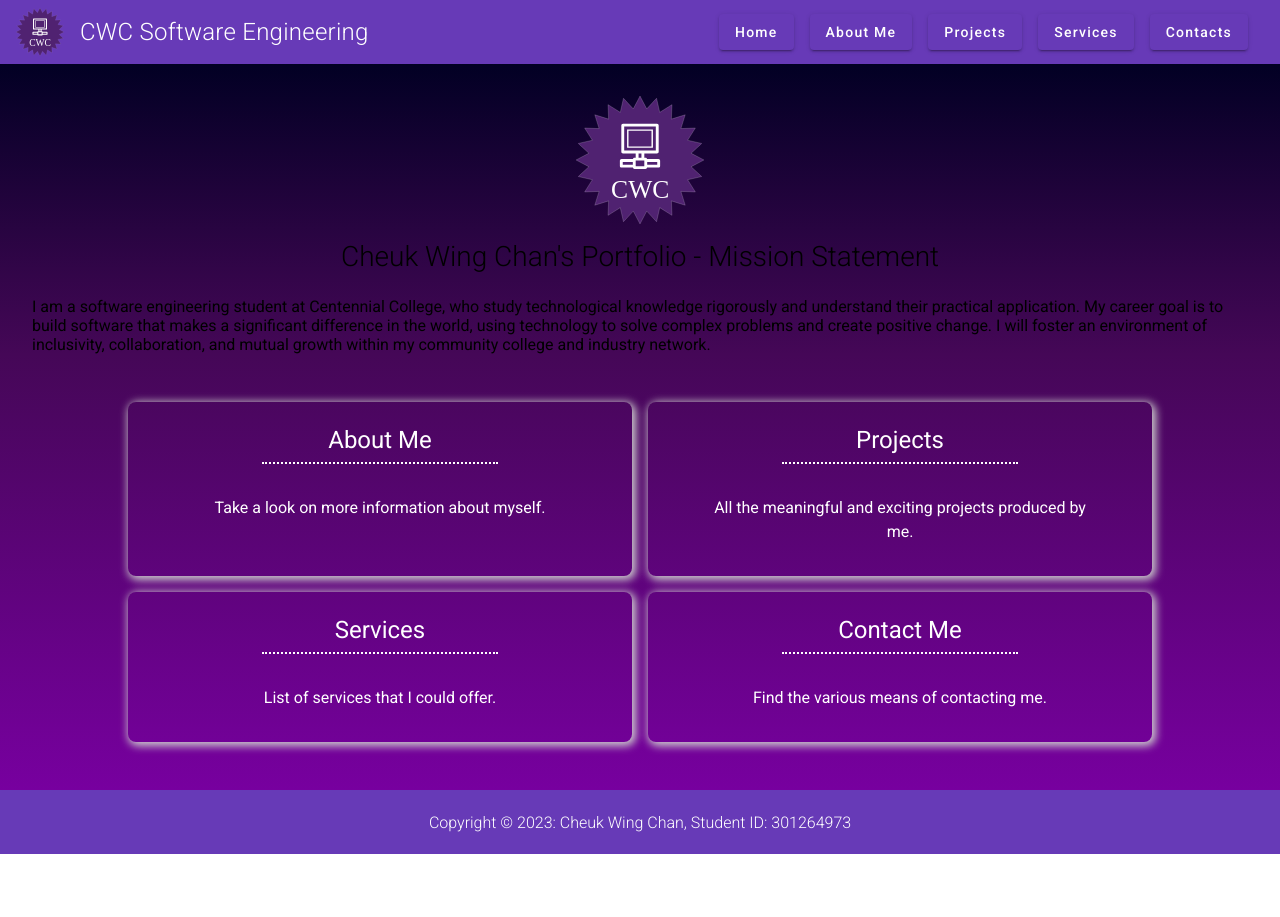
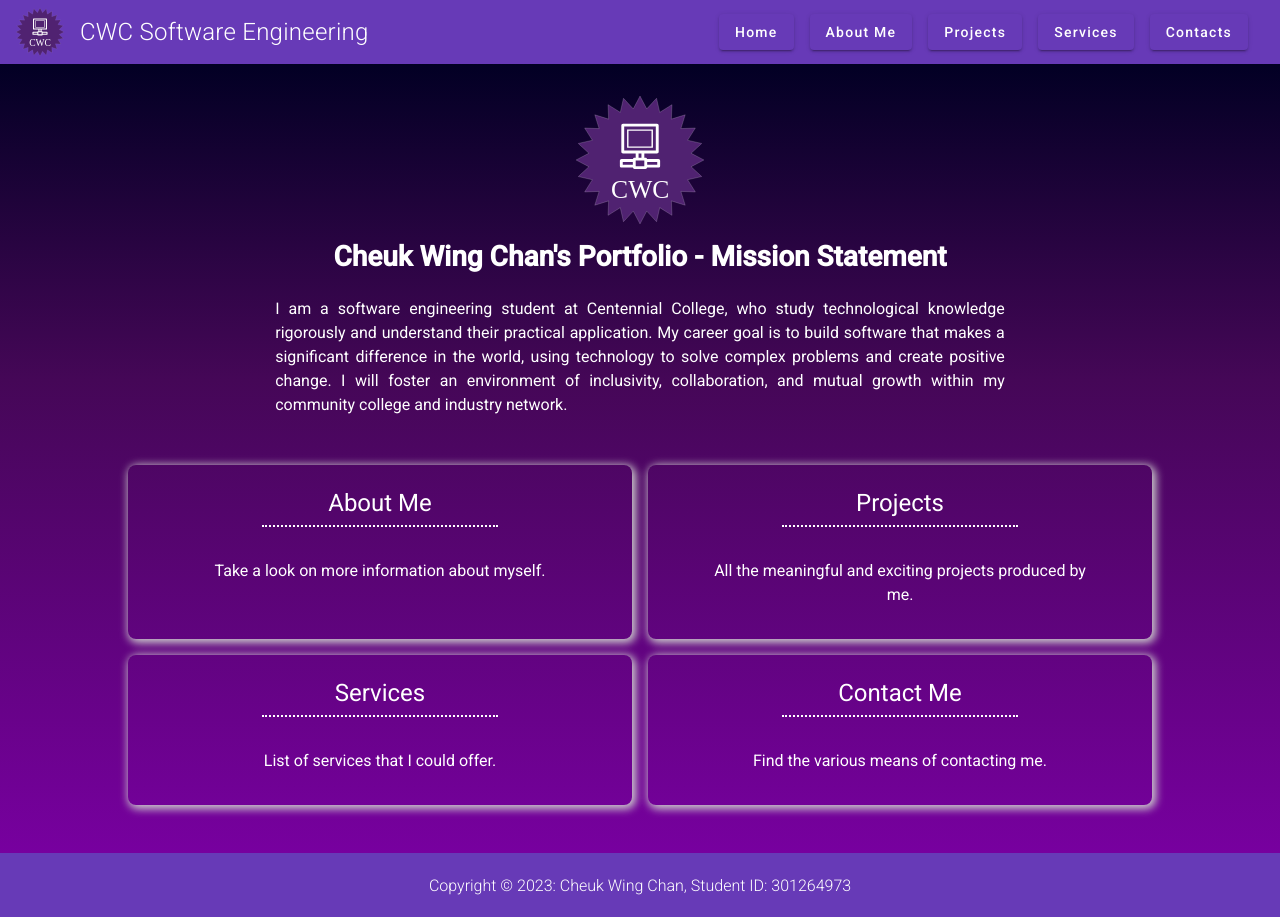
Before and after one commit to alvincchan283/asm1, an Angular app: page / in a window 1280 px wide. Before the commit the page ends 854 px from the top, so only its background shows below. Built offline with nearby package versions, Linux system fonts and the light colour scheme.

Commit message:
Feat: Updated global styles.css

```diff
--- a/src/styles.css
+++ b/src/styles.css
@@ -30,8 +30,18 @@ h2.page-title {
    width: 70%;
    margin: 1rem auto;
    padding-bottom: 0.5rem;
+   color: white;
 
-   font-weight: 300;
+   font-weight: 600;
    font-size: 1.75rem;
    text-align: center;
 }
+
+p.page-description {
+   width: 60%;
+   margin: 1rem auto;
+   color: white;
+   text-align: justify;
+   line-height: 1.5;
+
+}
```
